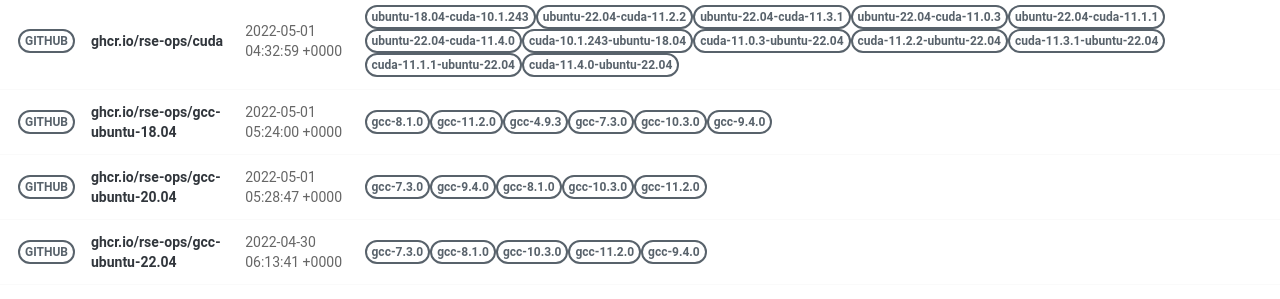
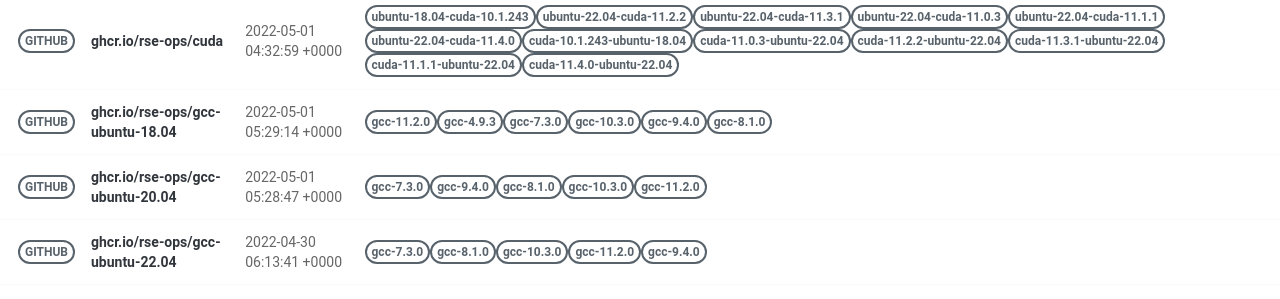
Before and after one commit to rse-ops/docker-images, a Jekyll site: the page built from pages/index.md, in a window 1280 px wide. Shown: the part 502-801 px from the top of the page. Built offline with Jekyll 4.4.1, drawn with Linux system fonts in a browser that asks for light colours; nearby versions of some CDN libraries.

Commit message:
Automated push to update library 2022-05-01

```diff
--- a/_library/ghcr.io-rse-ops-gcc-ubuntu-18.04.md
+++ b/_library/ghcr.io-rse-ops-gcc-ubuntu-18.04.md
@@ -1,14 +1,11 @@
 ---
 layout: container
 name: ghcr.io/rse-ops/gcc-ubuntu-18.04
-updated_at: 2022-05-01 05:24:00.040043
+updated_at: 2022-05-01 05:29:14.182857
 
 
 container_url: https://github.com/orgs/rse-ops/packages/container/package/gcc-ubuntu-18.04
 versions:
- - tag: gcc-8.1.0
-   dockerfile: https://github.com/rse-ops/docker-images/blob/main/ubuntu/gcc/Dockerfile
-   manifest: https://crane.ggcr.dev/manifest/ghcr.io/rse-ops/gcc-ubuntu-18.04:gcc-8.1.0
  - tag: gcc-11.2.0
    dockerfile: https://github.com/rse-ops/docker-images/blob/main/ubuntu/gcc/Dockerfile
    manifest: https://crane.ggcr.dev/manifest/ghcr.io/rse-ops/gcc-ubuntu-18.04:gcc-11.2.0
```
Also changed, not shown: other parts of _library/ghcr.io-rse-ops-gcc-ubuntu-18.04.md (+3 -0 lines).
